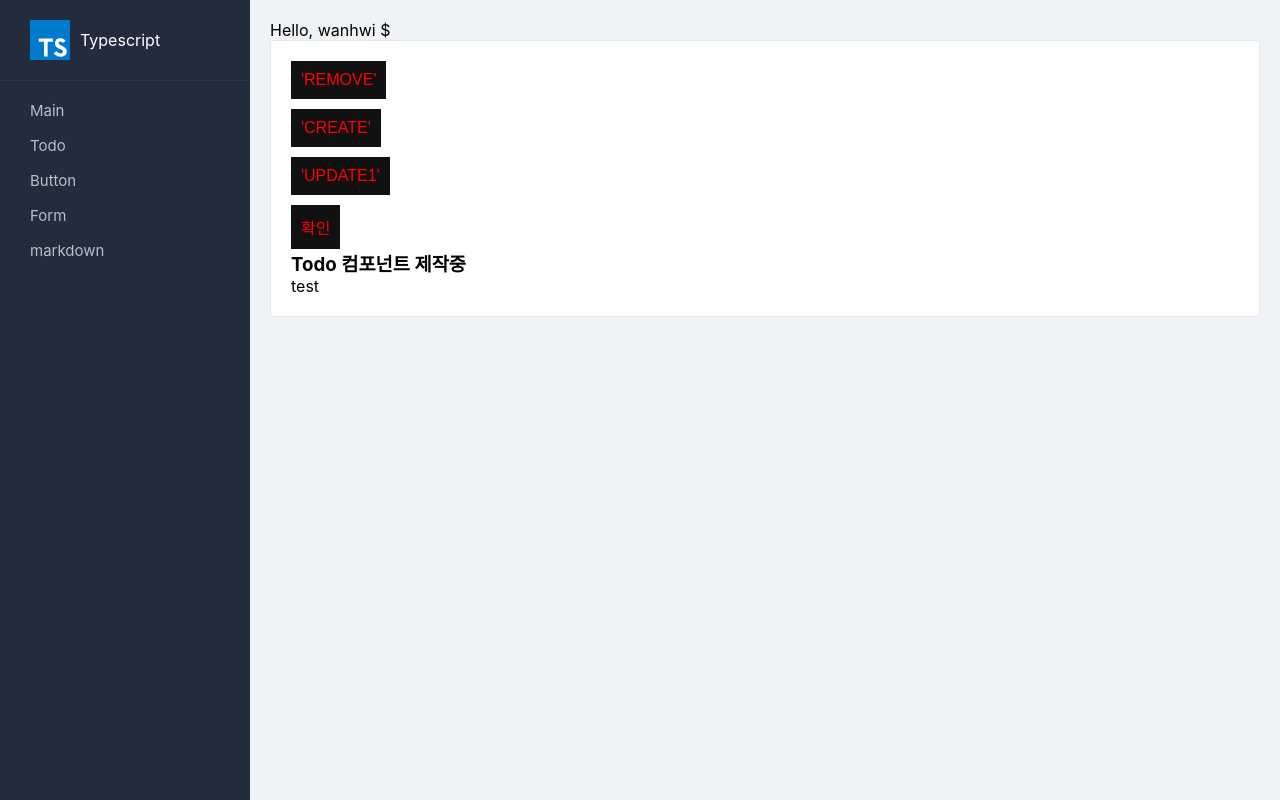
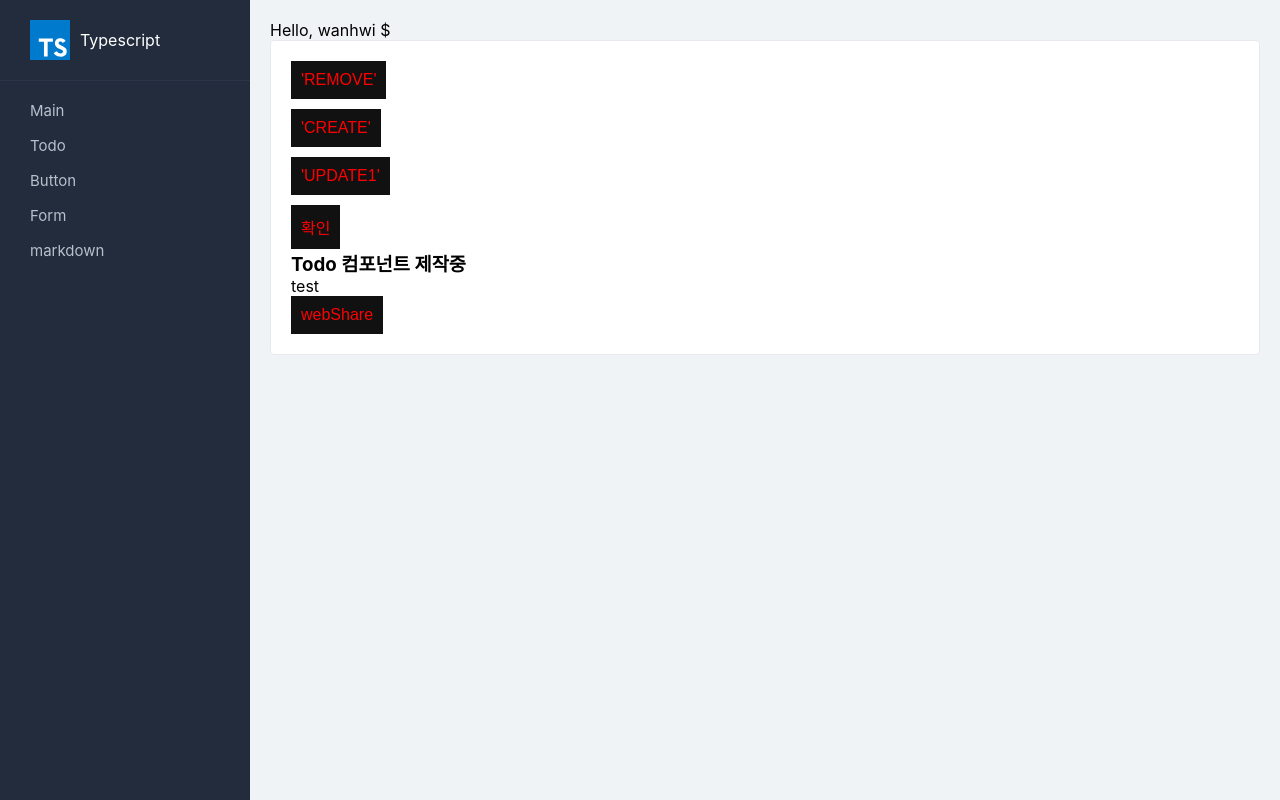
Before and after one commit to yeshtml5/typescript, a React (Create React App) app: page / in a window 1280 px wide. Built offline with nearby package versions, Linux system fonts and the light colour scheme.

Commit message:
global update

```diff
--- a/package.json
+++ b/package.json
@@ -22,7 +22,7 @@
     "react-router-dom": "^5.1.2",
     "react-scripts": "3.2.0",
     "styled-components": "^5.1.0",
-    "typescript": "^3.8.3"
+    "typescript": "^3.9.0-beta"
   },
   "scripts": {
     "predeploy": "npm run build",
--- a/src/contexts/global.tsx
+++ b/src/contexts/global.tsx
@@ -37,7 +37,7 @@ function globalReducer(state: GlobalState, action: Action): object {
  */
 export function GlobalContextProvider({children}: {children: React.ReactNode}) {
   const defaultState = {
-    auth: '.../../'
+    auth: 'sfdkjsdlfj43w43232423'
   }
   const [state, dispatch] = useReducer(globalReducer, defaultState)
   return (
--- a/src/pages/main/index.tsx
+++ b/src/pages/main/index.tsx
@@ -9,7 +9,6 @@ import {useGlobalState, useGlobalDispatch} from 'contexts/global'
 import Greetings from 'pages/guide/typescript'
 //context
 
-//
 const App: React.FC = () => {
   //context
   const global = useGlobalState()
@@ -54,6 +53,26 @@ const App: React.FC = () => {
         </button>
         <h1>Todo 컴포넌트 제작중</h1>
         <div>test</div>
+        <div>
+          <button
+            onClick={() => {
+              alert('test')
+              let newVariable = window.navigator as any
+              if (newVariable.share) {
+                newVariable
+                  .share({
+                    title: 'title',
+                    text: 'description',
+                    url: 'https://soch.in//'
+                  })
+                  .then(() => console.log('Successful share'))
+              } else {
+                alert('share not supported')
+              }
+            }}>
+            webShare
+          </button>
+        </div>
         {/* <counter startCount={3} /> */}
       </Content>
     </Layout>
```
Also changed, not shown: 1 other file (tests, documents, lock files or other folders).
